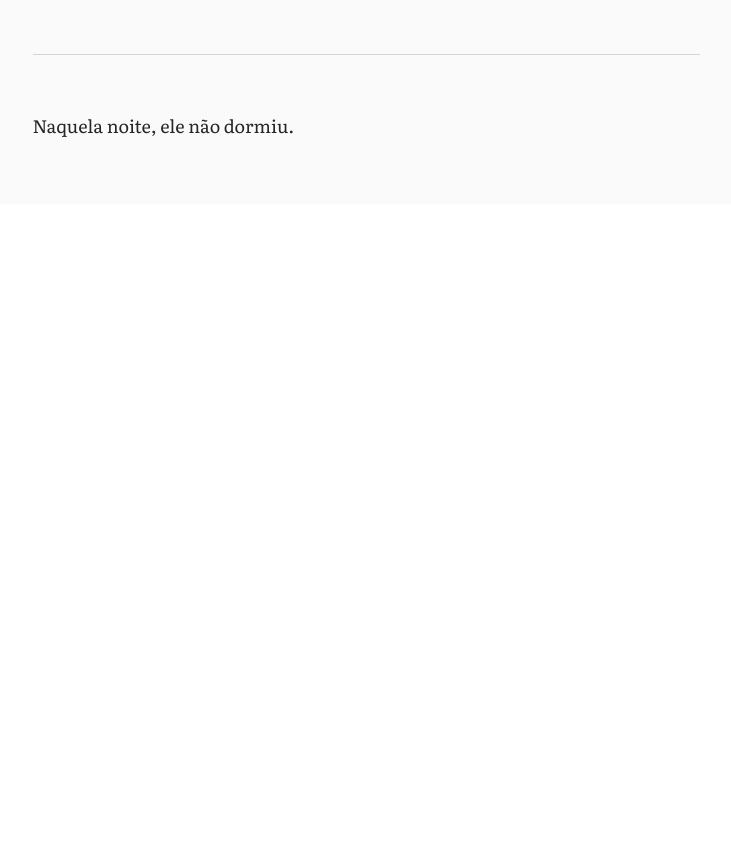
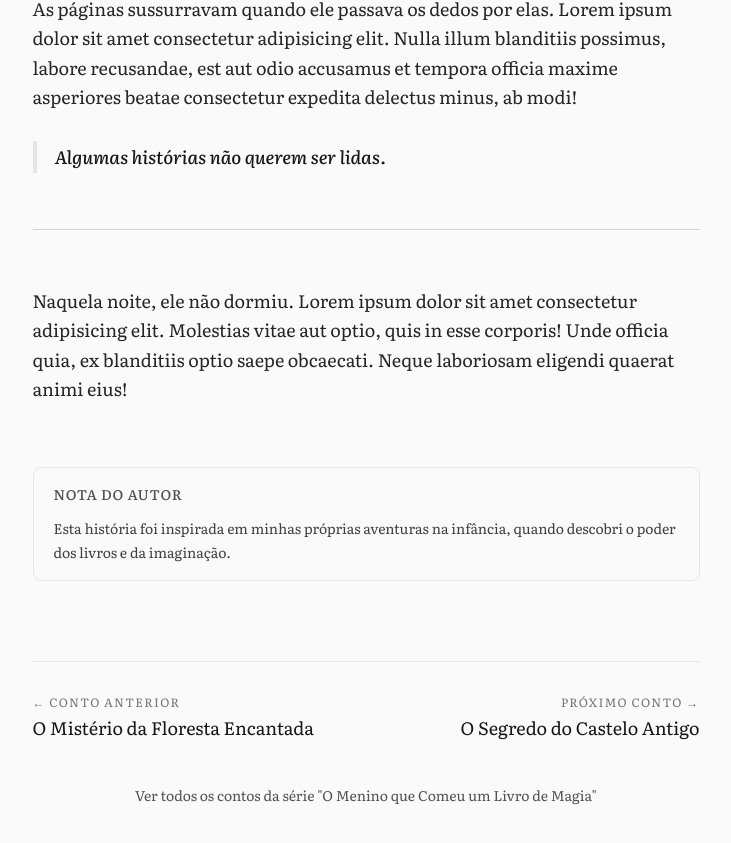
Before and after one commit to Kotige/cdh, a React (Vite) app: page /teste in a window 1280 px wide. Shown: the part 499-1342 px from the top of the page, without its empty margins (274-1005 px from the left). Before the commit the page ends 800 px from the top, so only its background shows below. Built offline with nearby package versions, Linux system fonts and the light colour scheme; a web font is replaced by a local one.

Commit message:
feat: basic story layout

```diff
--- a/src/App.jsx
+++ b/src/App.jsx
@@ -2,6 +2,7 @@ import {BrowserRouter, Routes, Route} from "react-router-dom";
 import './App.css'
 import Home from "./pages/Home"
 import Teste from "./pages/publications/teste";
+import StoryPage from "./pages/StoryPage";
 
 
 function App() {
@@ -10,6 +11,7 @@ function App() {
       <Routes>
         <Route path="/" element={<Home />} />
         <Route path="/teste" element={<Teste />} />
+        <Route path="/storypage" element={<StoryPage />} />
       </Routes>
     </BrowserRouter>
   )
--- /dev/null
+++ b/src/components/AuthorNote/index.jsx
@@ -0,0 +1,36 @@
+export default function AuthorNote({title="Nota do Autor", children }) {
+    return (
+        <aside className="
+            mt-16
+            rounded-lg
+            border
+            border-neutral-200
+            dark:border-neutral-800
+            bg-neutral-50
+            dark:bg-neutral-900
+            px-5
+            py-4
+        ">
+            <h2 className="
+                mb-3
+                text-sm
+                font-medium
+                uppercase
+                tracking-wider
+                text-neutral-600
+                dark:text-neutral-400
+            ">
+                {title}
+            </h2>
+            <div className="
+                prose
+                prose-sm
+                prose-neutral
+                dark:prose-invert
+                max-w-none
+            ">
+                {children}
+            </div>
+        </aside>
+    );
+}
--- /dev/null
+++ b/src/components/DropCap/index.jsx
@@ -0,0 +1,18 @@
+export default function DropCap({letter}) {
+    return (
+        <span className="
+            float-left
+            mr-3
+            mt-1
+            font-serif
+            text-6xl
+            leading-none
+            text-neutral-800
+            dark:text-neutral-200
+        "
+            aria-hidden="true"
+        >
+            {letter}
+        </span>
+    )
+}
--- /dev/null
+++ b/src/components/StoryNavigation/index.jsx
@@ -0,0 +1,105 @@
+import { Link } from "react-router-dom";
+
+export default function StoryNavigation({previous, next, series}) {
+    if (!previous && !next && !series) return null;
+
+    return (
+        <nav className="
+            mt-20
+            pt-8
+            border-t
+            border-neutral-200
+            dark:border-neutral-800
+        "
+            aria-label="Navegação entre contos"
+        >
+            <div className="
+                grid
+                gap-6
+                sm:grid-cols-2
+            ">
+                {/* Anterior */}
+                {previous ? (
+                    <Link to={previous.href} className="
+                        group
+                        text-left
+                        block
+                    " >
+                        <span className="
+                            block
+                            mb-1
+                            text-xs
+                            uppercase
+                            tracking-widest
+                            text-neutral-500
+                            dark:text-neutral-400
+                        ">
+                            ← Conto anterior
+                        </span>
+
+                        <span className="
+                            block
+                            font-serif
+                            text-lg
+                            text-neutral-900
+                            dark:text-neutral-100
+                            group-hover:underline
+                        ">
+                            {previous.title}
+                        </span>
+                    </Link>
+                ) : (
+                    <span />
+                )}
+
+                {/* Próximo  */}
+                {next && (
+                    <Link to={next.href} className="
+                        group
+                        text-left
+                        sm:text-right
+                        block
+                    ">
+                        <span className="
+                            block
+                            mb-1
+                            text-xs
+                            uppercase
+                            tracking-widest
+                            text-neutral-500
+                            dark:text-neutral-400
+                        ">
+                            Próximo conto →
+                        </span>
+
+                        <span className="
+                            block
+                            font-serif
+                            text-lg
+                            text-neutral-900
+                            dark:text-neutral-100
+                            group-hover:underline
+                        ">
+                            {next.title}
+                        </span>
+                    </Link>
+                    )}
+            </div>
+
+            {/* Série */}
+            {series && (
+                <div className="mt-10 text-center">
+                    <Link to={series.href} className="
+                        text-sm
+                        text-neutral-600
+                        dark:text-neutral-400
+                        hover:underline
+                    ">
+                        Ver todos os contos da série "{series.title}"
+                    </Link>
+                </div>
+            )}
+
+        </nav>
+    );
+}
--- /dev/null
+++ b/src/pages/StoryPage/index.jsx
@@ -0,0 +1,70 @@
+import ReadingHeader from "../../components/ReadingHeader";
+import ReadingLayout from "../../components/ReadingLayout";
+import StoryHeader from "../../components/StoryHeader";
+import StoryContent from "../../components/StoryContent";
+import DropCap from "../../components/DropCap";
+import AuthorNote from "../../components/AuthorNote";
+import StoryNavigation from "../../components/StoryNavigation";
+
+export default function StoryPage() {
+    return (
+        <>
+        {/* Header de Leitura  */}
+        <ReadingHeader title="Contos"/>
+
+        {/* Corpo de Leitura  */}
+        <ReadingLayout>
+            {/* Abertura  */}
+            <StoryHeader
+                series="O menino que Comeu um Livro de Magia"
+                title="Capítulo I - A Biblioteca que Sussurrava"
+                epigraph="Algumas histórias não querem ser lidas. Elas querem ser devoradas."
+                author="Vítor Barra"
+                date="12 jan 2026"
+                readingTime={12}
+            />
+
+            {/* Conteúdo  */}
+            <StoryContent>
+                <p>
+                    <DropCap letter="D"/>
+                    avi tinha dez anos quando encontrou o livro escondido no sótão. Lorem ipsum, dolor sit amet consectetur adipisicing elit. Tenetur facilis odio, dicta rerum suscipit ab beatae doloremque labore id, ut consectetur quas, ullam reiciendis exercitationem eos repellat autem aspernatur magni.
+                </p>
+                <p>
+                    As páginas sussurravam quando ele passava os dedos por elas. Lorem ipsum dolor sit amet consectetur adipisicing elit. Nulla illum blanditiis possimus, labore recusandae, est aut odio accusamus et tempora officia maxime asperiores beatae consectetur expedita delectus minus, ab modi!
+                </p>
+                <blockquote>
+                    Algumas histórias não querem ser lidas.
+                </blockquote>
+
+                <p>
+                    Naquela noite, ele não dormiu. Lorem ipsum dolor sit amet consectetur adipisicing elit. Molestias vitae aut optio, quis in esse corporis! Unde officia quia, ex blanditiis optio saepe obcaecati. Neque laboriosam eligendi quaerat animi eius!
+                </p>
+            </StoryContent>
+
+            {/* Nota do Autor  */}
+            <AuthorNote>
+                <p>
+                    Esta história foi inspirada em minhas próprias aventuras na infância, quando descobri o poder dos livros e da imaginação.
+                </p>
+            </AuthorNote>
+
+            {/* Navegação  */}
+            <StoryNavigation
+                previous={{
+                    href: "/publications/o-misterio-da-floresta-encantada",
+                    title: "O Mistério da Floresta Encantada"
+                }}
+                next={{
+                    href: "/publications/o-segredo-do-castelo-antigo",
+                    title: "O Segredo do Castelo Antigo"
+                }}
+                series={{
+                    href: "/publication/o-menino-que-comeu-um-livro-de-magia",
+                    title: "O Menino que Comeu um Livro de Magia"
+                }}
+            />
+        </ReadingLayout>
+        </>
+    )
+}
--- a/src/pages/publications/teste.jsx
+++ b/src/pages/publications/teste.jsx
@@ -2,6 +2,9 @@ import ReadingLayout from "../../components/ReadingLayout";
 import ReadingHeader from "../../components/ReadingHeader";
 import StoryHeader from "../../components/StoryHeader";
 import StoryContent from "../../components/StoryContent";
+import DropCap from "../../components/DropCap";
+import AuthorNote from "../../components/AuthorNote";
+import StoryNavigation from "../../components/StoryNavigation";
 
 export default function Teste() {
     return (
@@ -20,11 +23,12 @@ export default function Teste() {
 
                 <StoryContent>
                     <p>
-                        Davi tinha dez anos quando encontrou o livro escondido no sótão.
+                        <DropCap letter="D" />
+                        avi tinha dez anos quando encontrou o livro escondido no sótão. Lorem ipsum, dolor sit amet consectetur adipisicing elit. Tenetur facilis odio, dicta rerum suscipit ab beatae doloremque labore id, ut consectetur quas, ullam reiciendis exercitationem eos repellat autem aspernatur magni.
                     </p>
 
                     <p>
-                        As páginas sussurravam quando ele passava os dedos por elas.
+                        As páginas sussurravam quando ele passava os dedos por elas. Lorem ipsum dolor sit amet consectetur adipisicing elit. Nulla illum blanditiis possimus, labore recusandae, est aut odio accusamus et tempora officia maxime asperiores beatae consectetur expedita delectus minus, ab modi!
                     </p>
 
                     <blockquote>
@@ -34,9 +38,32 @@ export default function Teste() {
                     <hr />
 
                     <p>
-                        Naquela noite, ele não dormiu.
+                        Naquela noite, ele não dormiu. Lorem ipsum dolor sit amet consectetur adipisicing elit. Molestias vitae aut optio, quis in esse corporis! Unde officia quia, ex blanditiis optio saepe obcaecati. Neque laboriosam eligendi quaerat animi eius!
                     </p>
                 </StoryContent>
+
+                <AuthorNote title="Nota do Autor">
+                    <p>
+                        Esta história foi inspirada em minhas próprias aventuras na infância, quando descobri o poder dos livros e da imaginação.
+                    </p>
+                </AuthorNote>
+
+                <StoryNavigation
+
+                    previous={{
+                        href: "/publications/o-misterio-da-floresta-encantada",
+                        title: "O Mistério da Floresta Encantada"
+                    }}
+                    next={{
+                        href: "/publications/o-segredo-do-castelo-antigo",
+                        title: "O Segredo do Castelo Antigo"
+                    }}
+                    series={{
+                        href: "/publications/o-menino-que-comeu-um-livro-de-magia",
+                        title: "O Menino que Comeu um Livro de Magia"
+                    }}
+
+                />
         </ReadingLayout>
         </>
     )
```
